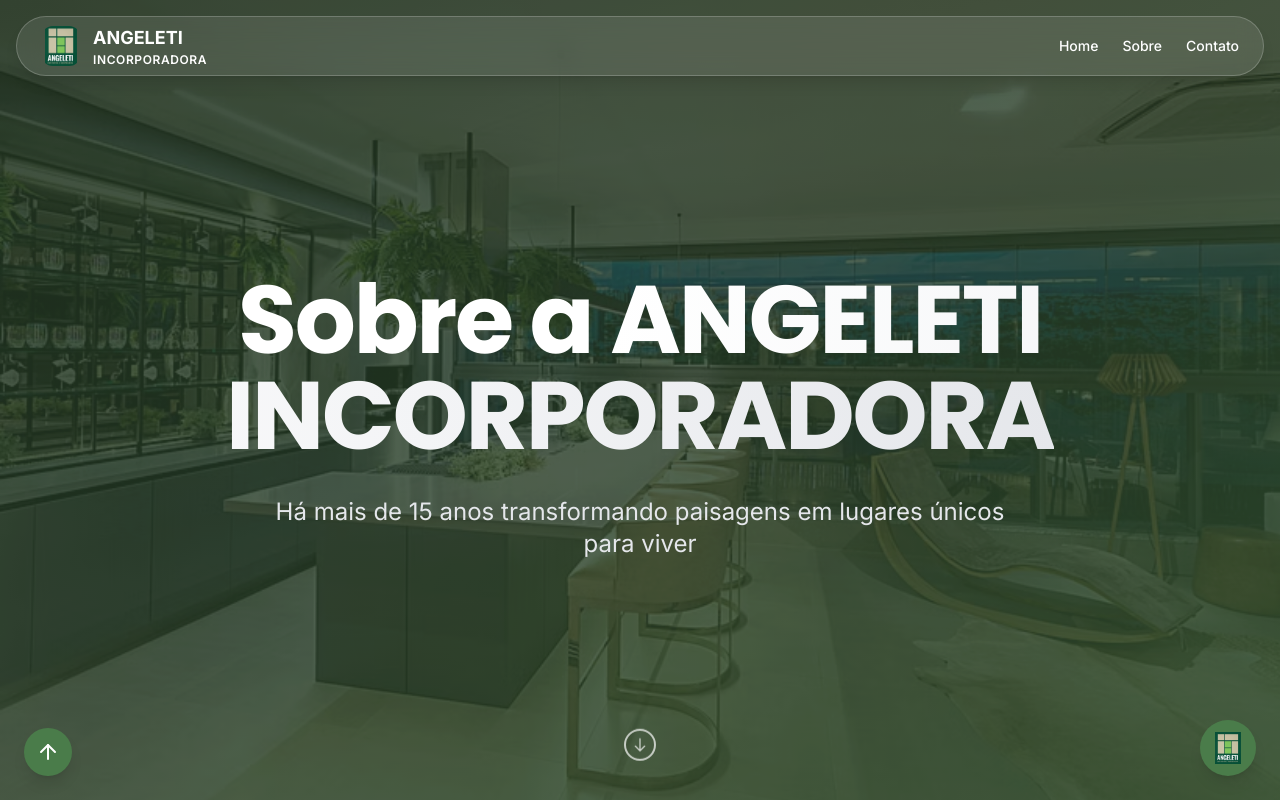
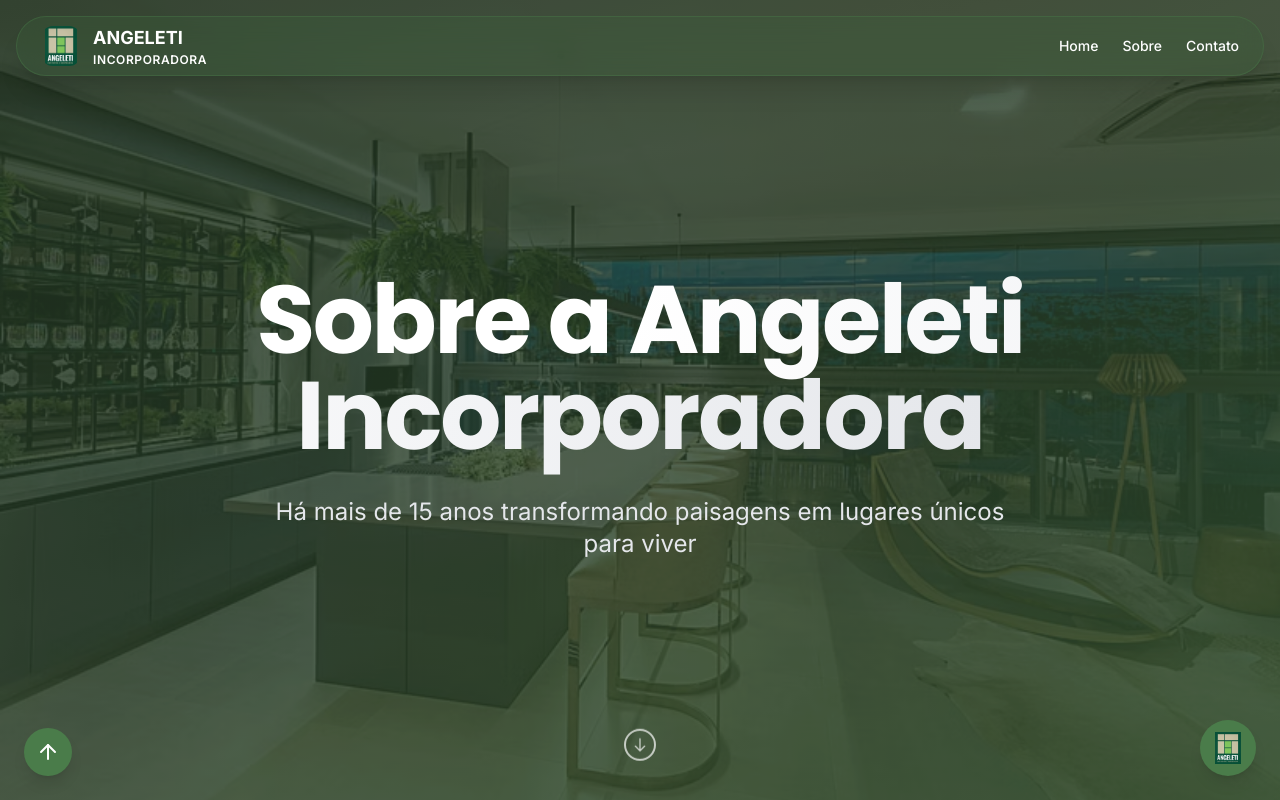
Before and after one commit to danilofariaspereira/angelete, a Vue app: page /sobre in a window 1280 px wide. Shown: the top 800 px of the page. Built offline with nearby package versions, Linux system fonts and the light colour scheme; the HTML template or start-up script is replaced by a standard one.

Commit message:
ajuste menu

```diff
--- a/src/components/Chatbot.vue
+++ b/src/components/Chatbot.vue
@@ -10,7 +10,7 @@
         <div class="w-10 h-10 rounded-full overflow-hidden bg-white/20 flex items-center justify-center">
           <img
             src="/images/logo-angelette.avif"
-            alt="ANGELETI INCORPORADORA"
+            alt="Angeleti Incorporadora"
             class="w-8 h-8 object-contain"
             @error="handleLogoError"
           />
@@ -31,14 +31,14 @@
           <div class="w-8 h-8 rounded-full bg-angelette-100 flex items-center justify-center flex-shrink-0">
             <img
               src="/images/logo-angelette.avif"
-              alt="ANGELETI INCORPORADORA"
+              alt="Angeleti Incorporadora"
               class="w-6 h-6 object-contain"
               @error="handleLogoError"
             />
           </div>
           <div class="bg-gray-100 rounded-lg p-3 max-w-xs">
             <p class="text-sm text-gray-800">
-              Seja bem-vindo à ANGELETI INCORPORADORA!
+              Seja bem-vindo à Angeleti Incorporadora!
             </p>
           </div>
         </div>
@@ -60,7 +60,7 @@
           <div class="w-8 h-8 rounded-full bg-angelette-100 flex items-center justify-center flex-shrink-0">
             <img
               src="/images/logo-angelette.avif"
-              alt="ANGELETI INCORPORADORA"
+              alt="Angeleti Incorporadora"
               class="w-6 h-6 object-contain"
               @error="handleLogoError"
             />
@@ -134,11 +134,11 @@
 
 const goToWhatsApp = () => {
   let phoneNumber = '5521994237110' // Número padrão para dúvidas e visitas
-  let message = `Olá, ANGELETI INCORPORADORA! Vim através do seu site, gostaria de saber mais informações.`
+  let message = `Olá, Angeleti Incorporadora! Vim através do seu site, gostaria de saber mais informações.`
 
   if (selectedType.value === 'boleto') {
     phoneNumber = '5521967404636' // Número específico para emissão de boleto
-    message = `Olá, ANGELETI INCORPORADORA, vim através do seu site, gostaria de saber sobre a emissão de boletos.`
+    message = `Olá, Angeleti Incorporadora, vim através do seu site, gostaria de saber sobre a emissão de boletos.`
   }
 
   const url = `https://wa.me/${phoneNumber}?text=${encodeURIComponent(message)}`
--- a/src/components/Contato.vue
+++ b/src/components/Contato.vue
@@ -39,7 +39,7 @@
         <!-- Contact Information Card -->
         <div class="bg-gray-800 rounded-2xl shadow-xl border border-gray-700 p-8">
           <h3 class="text-2xl font-bold text-white mb-8">
-            ANGELETI INCORPORADORA
+            Angeleti Incorporadora
           </h3>
 
           <div class="space-y-6">
@@ -82,7 +82,7 @@
             Nossa Localização
           </h3>
           <p class="text-gray-200 mb-6">
-            ANGELETI INCORPORADORA no coração de Teresópolis
+            Angeleti Incorporadora no coração de Teresópolis
           </p>
 
           <!-- Google Map -->
@@ -146,7 +146,7 @@
 
 const handleWhatsAppClick = () => {
   const phoneNumber = '5521994237110'
-    const message = `Olá, ANGELETI INCORPORADORA! Vim através do seu site, gostaria de saber mais informações.`
+    const message = `Olá, Angeleti Incorporadora! Vim através do seu site, gostaria de saber mais informações.`
   const url = `https://wa.me/${phoneNumber}?text=${encodeURIComponent(message)}`
   window.open(url, '_blank')
 }
--- a/src/components/Footer.vue
+++ b/src/components/Footer.vue
@@ -9,7 +9,7 @@
             <div class="w-16 h-16 rounded-2xl overflow-hidden shadow-lg bg-gradient-to-br from-angelette-500 to-angelette-700 flex items-center justify-center">
               <img
                 src="/images/logo-angelette.avif"
-                alt="ANGELETI INCORPORADORA"
+                alt="Angeleti Incorporadora"
                 class="w-full h-full object-contain"
                 @error="handleLogoError"
               />
@@ -97,13 +97,13 @@
       <div class="border-t border-gray-800 py-8">
         <div class="text-center space-y-2">
           <div class="text-gray-400 text-sm">
-            © 2024 ANGELETI INCORPORADORA. Todos os direitos reservados.
+            © 2024 Angeleti Incorporadora. Todos os direitos reservados.
           </div>
 
           <div class="text-gray-400 text-sm">
             Criado por
             <a
-              href="https://wa.me/5521993350228?text=Vim através do site da ANGELETI INCORPORADORA e gostaria de saber mais sobre seu trabalho"
+              href="https://wa.me/5521993350228?text=Vim através do site da Angeleti Incorporadora e gostaria de saber mais sobre seu trabalho"
               target="_blank"
               class="text-angelette-400 hover:text-angelette-300 transition-colors font-medium"
             >
@@ -151,7 +151,7 @@
   },
   {
     icon: 'whatsapp',
-    href: 'https://wa.me/5521994237110?text=Olá, ANGELETI INCORPORADORA! Vim através do seu site, gostaria de saber mais informações.',
+    href: 'https://wa.me/5521994237110?text=Olá, Angeleti Incorporadora! Vim através do seu site, gostaria de saber mais informações.',
     label: 'WhatsApp',
     color: 'hover:text-green-600'
   }
--- a/src/components/Hero.vue
+++ b/src/components/Hero.vue
@@ -18,7 +18,7 @@
       <div class="max-w-4xl mx-auto">
         <!-- Main Title -->
         <h1 class="text-3xl md:text-7xl lg:text-8xl font-bold mb-6 md:mb-8 leading-tight">
-          Seja bem-vindo a ANGELETI INCORPORADORA
+          Seja bem-vindo a Angeleti Incorporadora
         </h1>
 
         <!-- Subtitle -->
--- a/src/components/Navbar.vue
+++ b/src/components/Navbar.vue
@@ -1,36 +1,23 @@
 <template>
-  <nav
-    :class="[
-      'fixed top-4 left-1/2 transform -translate-x-1/2 z-50 transition-all duration-300 navbar-custom',
-      isScrolled
-        ? 'bg-white/20 backdrop-blur-md border border-white/30 shadow-xl rounded-full'
-        : 'bg-white/10 backdrop-blur-md border border-white/20 shadow-lg rounded-full'
-    ]"
-  >
+  <nav class="fixed top-4 left-1/2 transform -translate-x-1/2 z-50 transition-all duration-300 navbar-custom bg-angelette-700/30 backdrop-blur-md border border-angelette-600/40 shadow-xl rounded-full">
     <div class="flex items-center justify-between h-full w-full">
       <!-- Logo -->
       <div class="flex items-center">
         <div class="w-10 h-10 rounded-xl overflow-hidden">
           <img
             src="/images/logo-angelette.avif"
-            alt="ANGELETI INCORPORADORA"
+            alt="Angeleti Incorporadora"
             class="w-full h-full object-contain"
             @error="handleLogoError"
           />
         </div>
         <div class="ml-3 flex flex-col">
-          <span :class="[
-            'font-bold text-lg transition-colors duration-300',
-            isScrolled ? 'text-white' : 'text-white'
-          ]">
-            ANGELETI
-          </span>
-          <span :class="[
-            'text-xs font-semibold uppercase tracking-wider transition-colors duration-300',
-            isScrolled ? 'text-white' : 'text-white'
-          ]">
-            INCORPORADORA
-          </span>
+        <span class="font-bold text-lg transition-colors duration-300 text-white">
+          ANGELETI
+        </span>
+        <span class="text-xs font-semibold uppercase tracking-wider transition-colors duration-300 text-white">
+          INCORPORADORA
+        </span>
         </div>
       </div>
 
@@ -47,16 +34,10 @@
             @mouseenter="isDropdownOpen = true"
             @mouseleave="isDropdownOpen = false"
           >
-            <span :class="[
-              'font-medium text-sm transition-all duration-300 hover:scale-110',
-              isInBanner || isOverDarkSection ? 'text-white hover:text-gray-200' : 'text-gray-600 hover:text-angelette-400'
-            ]">
+                  <span class="font-medium text-sm transition-all duration-300 hover:scale-110 text-white hover:text-gray-200">
               {{ item.name }}
             </span>
-            <ChevronDown :class="[
-              'w-4 h-4 transition-all duration-300 group-hover:scale-110',
-              isInBanner || isOverDarkSection ? 'text-white group-hover:text-gray-200' : 'text-gray-600 group-hover:text-angelette-400'
-            ]" />
+            <ChevronDown class="w-4 h-4 transition-all duration-300 group-hover:scale-110 text-white group-hover:text-gray-200" />
 
             <Transition name="dropdown">
               <div
@@ -78,10 +59,7 @@
           <button
             v-else
             @click="scrollToSection(item.href)"
-            :class="[
-              'font-medium text-sm transition-all duration-300 hover:scale-110',
-              isInBanner || isOverDarkSection ? 'text-white hover:text-gray-200' : 'text-gray-600 hover:text-angelette-400'
-            ]"
+            class="font-medium text-sm transition-all duration-300 hover:scale-110 text-white hover:text-gray-200"
           >
             {{ item.name }}
           </button>
@@ -91,10 +69,10 @@
       <!-- Mobile Menu Button -->
       <button
         @click="isMobileMenuOpen = !isMobileMenuOpen"
-        class="lg:hidden p-2 rounded-full border-2 border-white transition-all duration-300 hover:bg-white/20"
+        class="lg:hidden p-2 rounded-full transition-all duration-300 hover:bg-white/20"
       >
-        <Menu v-if="!isMobileMenuOpen" class="w-6 h-6 transition-colors duration-300 text-angelette-600" />
-        <X v-else class="w-6 h-6 transition-colors duration-300 text-angelette-600" />
+        <Menu v-if="!isMobileMenuOpen" class="w-6 h-6 transition-colors duration-300 text-white" />
+        <X v-else class="w-6 h-6 transition-colors duration-300 text-white" />
       </button>
     </div>
 
@@ -136,16 +114,14 @@
 </template>
 
 <script setup>
-import { ref, onMounted, onUnmounted } from 'vue'
+import { ref } from 'vue'
 import { useRouter } from 'vue-router'
 import { ChevronDown, Menu, X } from 'lucide-vue-next'
 
 const router = useRouter()
 
-const isScrolled = ref(false)
 const isDropdownOpen = ref(false)
 const isMobileMenuOpen = ref(false)
-const isOverDarkSection = ref(false)
 
 const menuItems = [
   { name: 'Home', href: '/', isRouterLink: true },
@@ -153,22 +129,7 @@
   { name: 'Contato', href: '#contato' }
 ]
 
-const handleScroll = () => {
-  isScrolled.value = window.scrollY > 50
 
-  // Detectar se está no banner
-  isInBanner.value = window.scrollY < 400
-
-  // Detectar se está sobre seção escura (contato)
-  const contatoSection = document.getElementById('contato')
-  if (contatoSection) {
-    const rect = contatoSection.getBoundingClientRect()
-    isOverDarkSection.value = rect.top <= 100 && rect.bottom >= 100
-  }
-}
-
-// Função para verificar se está no banner/hero
-const isInBanner = ref(false)
 
 const scrollToSection = (href) => {
   const menuItem = menuItems.find(item => item.href === href)
@@ -179,7 +140,7 @@
   } else if (href === '#contato') {
     // Abrir WhatsApp para contato
     const phoneNumber = '5521994237110'
-    const message = `Olá, ANGELETI INCORPORADORA! Vim através do seu site, gostaria de saber mais informações.`
+    const message = `Olá, Angeleti Incorporadora! Vim através do seu site, gostaria de saber mais informações.`
     const url = `https://wa.me/${phoneNumber}?text=${encodeURIComponent(message)}`
     window.open(url, '_blank')
   } else {
@@ -201,13 +162,6 @@
   container.innerHTML = '<span class="text-white font-bold text-2xl">A</span>'
 }
 
-onMounted(() => {
-  window.addEventListener('scroll', handleScroll)
-})
-
-onUnmounted(() => {
-  window.removeEventListener('scroll', handleScroll)
-})
 </script>
 
 <style scoped>
--- a/src/pages/SobrePage.vue
+++ b/src/pages/SobrePage.vue
@@ -22,7 +22,7 @@
         <div class="max-w-4xl mx-auto">
           <!-- Main Title -->
           <h1 class="text-3xl md:text-7xl lg:text-8xl font-bold mb-6 md:mb-8 leading-tight">
-            Sobre a <span class="text-gradient-white">ANGELETI INCORPORADORA</span>
+            Sobre a <span class="text-gradient-white">Angeleti Incorporadora</span>
           </h1>
 
           <!-- Subtitle -->
@@ -55,7 +55,7 @@
           </h2>
           <p class="text-xl text-gray-600 max-w-4xl mx-auto leading-relaxed">
             Fundada com a visão de criar empreendimentos únicos que respeitam a natureza,
-            a ANGELETI INCORPORADORA E CONSTRUTORA nasceu da paixão por transformar paisagens em lugares
+            a Angeleti Incorporadora e Construtora nasceu da paixão por transformar paisagens em lugares
             especiais para viver.
           </p>
         </div>
@@ -101,7 +101,7 @@
             <div class="relative rounded-2xl overflow-hidden shadow-2xl">
               <img
                 src="https://images.unsplash.com/photo-1560518883-ce09059eeffa?ixlib=rb-4.0.3&auto=format&fit=crop&w=800&q=80"
-                alt="Equipe ANGELETI INCORPORADORA"
+                alt="Equipe Angeleti Incorporadora"
                 class="w-full h-96 object-cover"
               />
               <div class="absolute inset-0 bg-gradient-to-t from-black/20 to-transparent"></div>
@@ -177,7 +177,7 @@
               Pronto para Fazer Parte da Nossa História?
             </h3>
             <p class="text-xl text-gray-600 mb-8">
-              Junte-se às centenas de famílias que já escolheram a ANGELETI INCORPORADORA para realizar
+              Junte-se às centenas de famílias que já escolheram a Angeleti Incorporadora para realizar
               o sonho da casa própria em um ambiente único e especial.
             </p>
             <button
@@ -324,7 +324,7 @@
 const goToContato = () => {
   // Abrir WhatsApp com mensagem pré-definida
   const phoneNumber = '5521994237110'
-  const message = `Olá, ANGELETI INCORPORADORA! Vim através do seu site, gostaria de saber mais informações.`
+  const message = `Olá, Angeleti Incorporadora! Vim através do seu site, gostaria de saber mais informações.`
   const url = `https://wa.me/${phoneNumber}?text=${encodeURIComponent(message)}`
   window.open(url, '_blank')
 }
@@ -332,7 +332,7 @@
 const goToBoletoEspecialista = () => {
   // Abrir WhatsApp com o especialista em boletos
   const phoneNumber = '5521967404636'
-  const message = `Olá, ANGELETI INCORPORADORA, vim através do seu site, gostaria de saber sobre a emissão de boletos.`
+  const message = `Olá, Angeleti Incorporadora, vim através do seu site, gostaria de saber sobre a emissão de boletos.`
   const url = `https://wa.me/${phoneNumber}?text=${encodeURIComponent(message)}`
   window.open(url, '_blank')
 }
```
